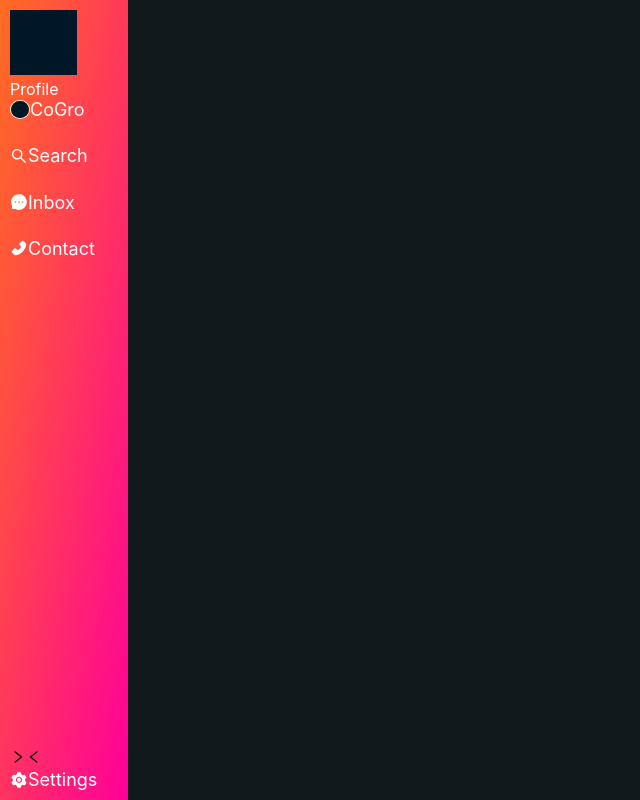
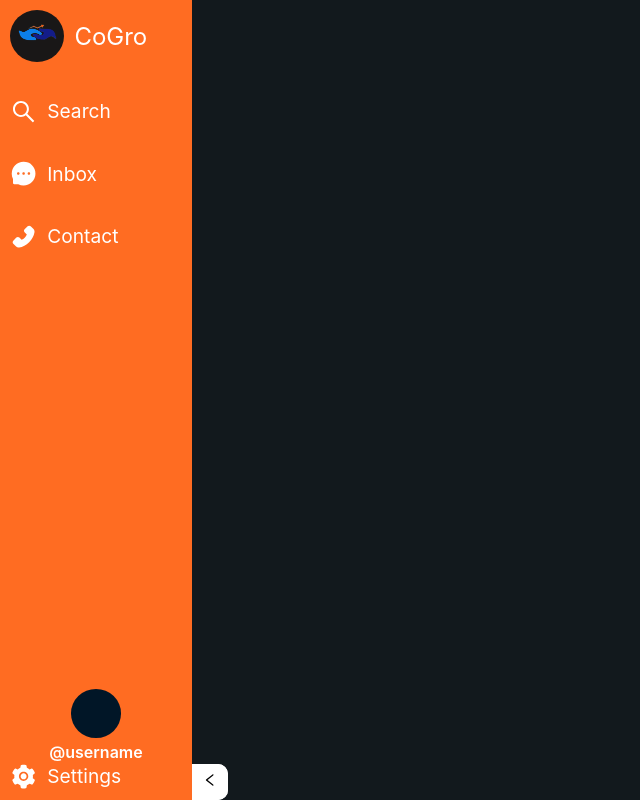
Before and after one commit to AyushAwasthi2384/hackCBS6, a React (Create React App) app: page / in a window 1280 px wide. Shown: the whole page, without its empty margins (0-640 px from the left). Built offline with nearby package versions, Linux system fonts and the light colour scheme.

Commit message:
sidebar done

```diff
--- a/src/App.css
+++ b/src/App.css
@@ -11,13 +11,12 @@ body{
 
 .sidebar{
   height: 100vh;
-  width: 10vw;
+  width: 15vw;
   display: flex;
   flex-direction: column;
-  /* align-items: center; */
   padding: 10px;
   justify-content: space-between;
-  background: linear-gradient(100deg, #ff6c22, #ff0099);
+  background-color: #ff6c22;
 }
 .sidebar ul{
   list-style: none;
@@ -29,7 +28,7 @@ body{
 }
 
 .side-links{
-  height: 20vh;
+  height: 30vh;
   display: flex;
   flex-direction: column;
   justify-content: space-between;
@@ -38,13 +37,13 @@ body{
 .side-links li a img{
   width: 20px;
   border-radius: 50%;
-  border: 1px solid beige;
+  /* border: 1px solid beige; */
 }
 .side-links li a{
   display: flex;
   align-items: center;
   /* justify-content: center; */
-  font-size: large;
+  font-size: 1.7rem;
   color: white;
   text-decoration: none;
 }
@@ -57,3 +56,52 @@ a{
   color: white;
   text-decoration: none;
 }
+.side-profile{
+  width: 50px;
+  border-radius: 50%;
+}
+
+#sl-label{
+  padding-left: 10px;
+  font-size: 1.2rem;
+}
+
+#side-title a span{
+  font-size: 1.5rem;
+  padding-left: 10px;
+}
+
+#side-title a img{
+  width: 3.4rem;
+}
+
+.sd-arr{
+  position: fixed;
+  left: 15vw;
+  background-color: #fff;
+  bottom: 0;
+  padding: 8px 10px;
+  border-top-right-radius: 10px;
+  border-bottom-right-radius: 10px;
+}
+
+.profile-name{
+  font-weight: 600;
+  font-size: 1.3rem;
+  display: flex;
+  flex-direction: column;
+  text-align: center;
+}
+.profile-name abbr{
+  text-decoration: none;
+}
+#sd-username{
+  font-size: 1rem;
+
+}
+
+.profile-side-mein{
+  display: flex;
+  flex-direction: column;
+  align-items: center;
+}
--- a/src/Components/Sidebar.jsx
+++ b/src/Components/Sidebar.jsx
@@ -7,21 +7,20 @@ function Sidebar() {
     <div>
       <navbar className="sidebar">
         <div className="side-list">
-          <a href="#"><img src={require('./Assets/temp-img.png')} /> <span>Profile</span></a>
           <ul className="side-links">
-            <li><a href="#"><img src={require('./Assets/temp-img.png')} /> CoGro</a></li>
-            <li><a href="#"><AiOutlineSearch /> <span>Search</span></a></li>
-            <li><a href="#"><AiFillMessage /> <span>Inbox</span></a></li>
-            <li><a href="#"><AiFillPhone /> <span>Contact</span></a></li>
+            <li id="side-title"><a href="#"><img src={require('./Assets/cogro-logo.png')} /> <span>CoGro</span></a></li>
+            <li><a href="#"><AiOutlineSearch /> <span id="sl-label">Search</span></a></li>
+            <li><a href="#"><AiFillMessage /> <span id="sl-label">Inbox</span></a></li>
+            <li><a href="#"><AiFillPhone /> <span id="sl-label">Contact</span></a></li>
           </ul>
         </div>
 
         <div className="side-low">
-          <span className="sidebar-expand"><AiOutlineRight /></span>
-          <span className="sidebar-Collapse"><AiOutlineLeft /></span>
+          <a href="#"><div className="profile-side-mein"><img className="side-profile" src={require('./Assets/temp-img.png')} /> <div className="profile-name"><abbr title="Your Instagram Username"><span id="sd-username">@username</span></abbr></div></div></a>
+          <span className="sd-arr sidebar-expand"><AiOutlineRight /></span>
+          <span className="sd-arr sidebar-Collapse"><AiOutlineLeft /></span>
           <ul className="side-links" id="below-links">
-
-            <li><a href="#"><AiFillSetting /> <span>Settings</span></a></li>
+            <li><a href="#"><AiFillSetting /> <span id="sl-label">Settings</span></a></li>
           </ul>
         </div>
 
```
Also changed, not shown: src/Components/Assets/cogro-logo.png (added).
